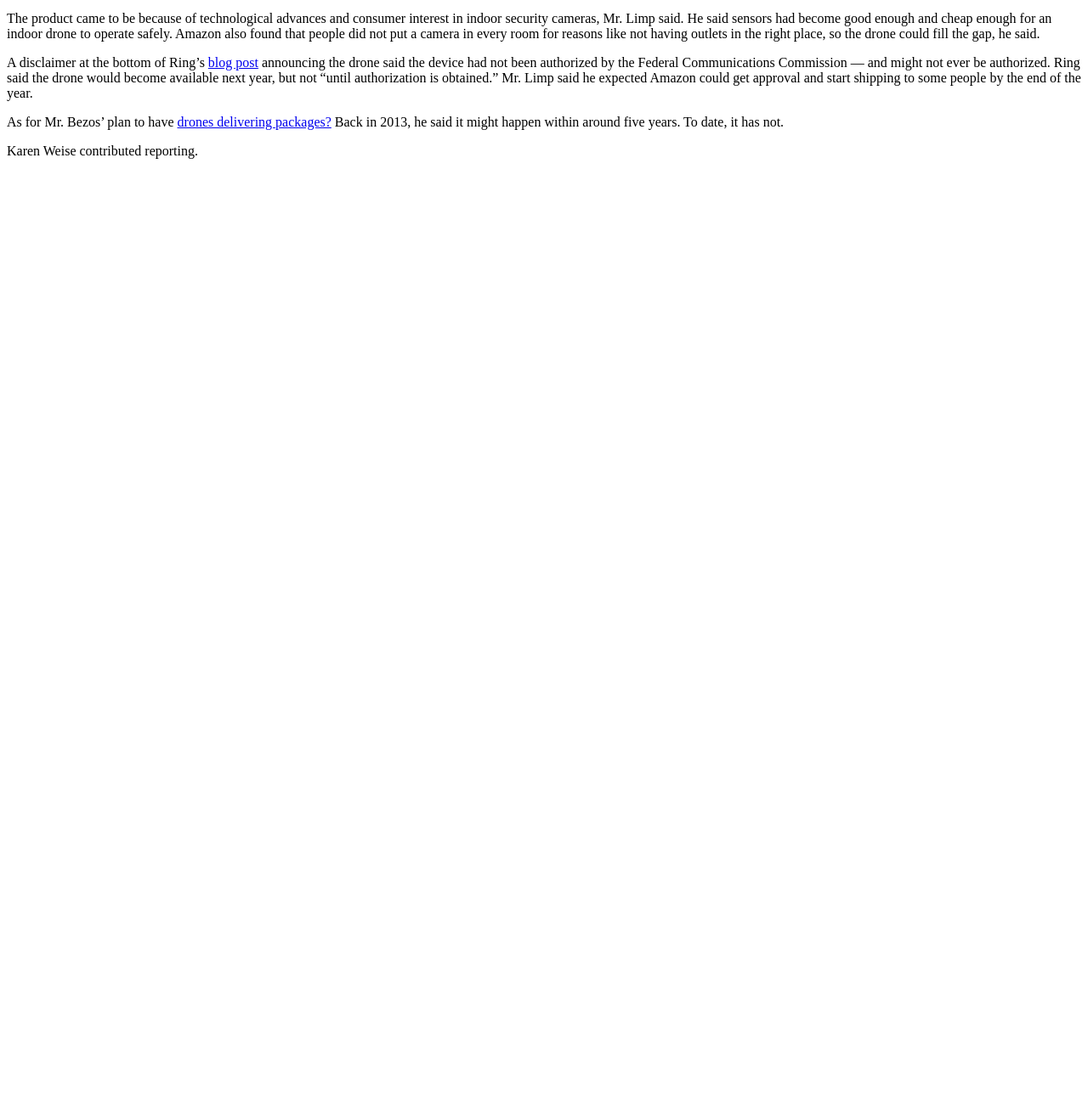
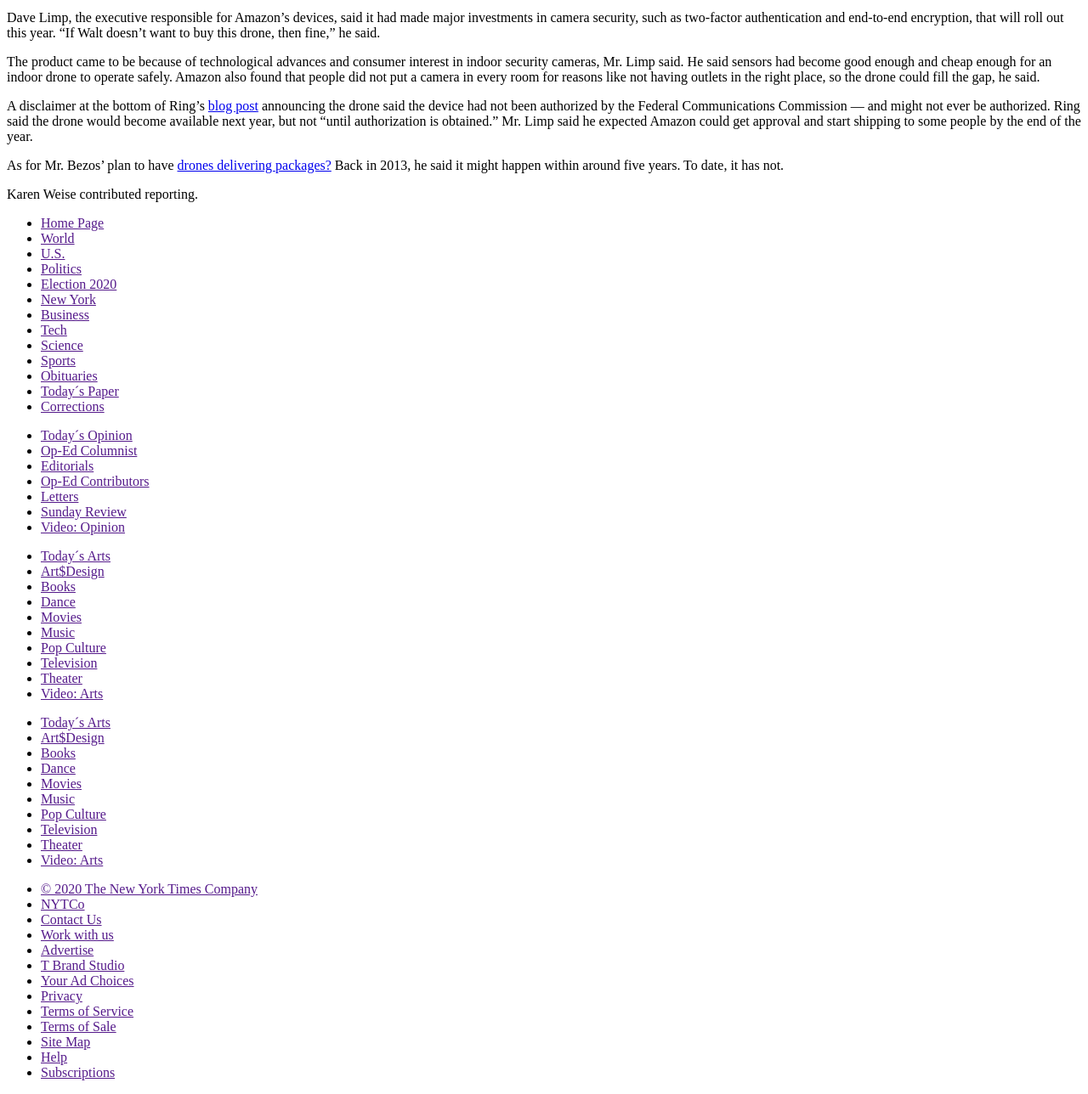
Before and after one commit to tomascravero/Express-News, a plain HTML site: page index.html in a window 1280 px wide. Shown: the part 1484-2772 px from the top of the page at 85% size. Before the commit the page ends 1687 px from the top, so only its background shows below. Drawn offline with Linux system fonts and the light colour scheme.

Commit message:
footer links

```diff
--- a/index.html
+++ b/index.html
@@ -4,8 +4,25 @@
 <head>
     <meta charset="UTF-8">
     <meta name="viewport" content="width=device-width, initial-scale=1.0">
-    <title>Express News</title>
+    <title>Amazon Unveils Drone That Films Inside Your Home. What Could Go Wrong?</title>
 </head>
+<header style="position: relative; border-bottom: 1px solid #e2e2e2; width: 100%;">
+    <section style="display: flex; align-items: center; justify-content: space-between; margin: 0 auto; height: 36px; padding: 4px 15px 2px 15px;">
+        <div>
+            <span><strong>TECHNOLOGY</strong></span>
+        </div>
+        <div>
+            <a href="https://www.nytimes.com/">
+                <img src="/img/1200px-The_New_York_Times_Logo.svg.png" width="150" alt="">
+            </a>
+        </div>
+        <div>
+            <a href="https://www.nytimes.com/subscription?campaignId=9RXK8&redirect_uri=https%3A%2F%2Fwww.nytimes.com%2F2020%2F09%2F24%2Ftechnology%2Famazon-ring-drone.html">
+                <input type="button" value="SUSCRIBE NOW">
+            </a>
+        </div>
+    </section>
+</header>
 
 <body>
     <div>
@@ -55,6 +72,114 @@
         <p>As for Mr. Bezos’ plan to have <a href="https://www.nytimes.com/2016/10/02/technology/britain-amazon-drone-test-delivery.html">drones delivering packages?</a> Back in 2013, he said it might happen within around five years. To date, it has not.</p>
         <p>Karen Weise contributed reporting.</p>
     </div>
+    <nav>
+        <div>
+            <header></header>
+            <div>
+                <section>
+                    <ul>
+                        <li><a href="">Home Page</a></li>
+                        <li><a href="">World</a></li>
+                        <li><a href="">U.S.</a></li>
+                        <li><a href="">Politics</a></li>
+                        <li><a href="">Election 2020</a></li>
+                        <li><a href="">New York</a></li>
+                        <li><a href="">Business</a></li>
+                        <li><a href="">Tech</a></li>
+                        <li><a href="">Science</a></li>
+                        <li><a href="">Sports</a></li>
+                        <li><a href="">Obituaries</a></li>
+                        <li><a href="">Today´s Paper</a></li>
+                        <li><a href="">Corrections</a></li>
+                    </ul>
+                </section>
+                <section>
+                    <ul>
+                        <li><a href="">Today´s Opinion</a></li>
+                        <li><a href="">Op-Ed Columnist</a></li>
+                        <li><a href="">Editorials</a></li>
+                        <li><a href="">Op-Ed Contributors</a></li>
+                        <li><a href="">Letters</a></li>
+                        <li><a href="">Sunday Review</a></li>
+                        <li><a href="">Video: Opinion</a></li>
+                    </ul>
+                </section>
+                <section>
+                    <ul>
+                        <li><a href="">Today´s Arts</a></li>
+                        <li><a href="">Art$Design</a></li>
+                        <li><a href="">Books</a></li>
+                        <li><a href="">Dance</a></li>
+                        <li><a href="">Movies</a></li>
+                        <li><a href="">Music</a></li>
+                        <li><a href="">Pop Culture</a></li>
+                        <li><a href="">Television</a></li>
+                        <li><a href="">Theater</a></li>
+                        <li><a href="">Video: Arts</a></li>
+                    </ul>
+                </section>
+                <section>
+                    <ul>
+                        <li><a href="">Today´s Arts</a></li>
+                        <li><a href="">Art$Design</a></li>
+                        <li><a href="">Books</a></li>
+                        <li><a href="">Dance</a></li>
+                        <li><a href="">Movies</a></li>
+                        <li><a href="">Music</a></li>
+                        <li><a href="">Pop Culture</a></li>
+                        <li><a href="">Television</a></li>
+                        <li><a href="">Theater</a></li>
+                        <li><a href="">Video: Arts</a></li>
+                    </ul>
+                </section>
+            </div>
+        </div>
+    </nav>
+    <footer>
+        <nav>
+            <ul>
+                <li><a href="">© 2020 The New York Times Company
+                </a></li>
+                <li>
+                    <a href="">NYTCo</a>
+                </li>
+                <li>
+                    <a href="">Contact Us</a>
+                </li>
+                <li>
+                    <a href="">Work with us</a>
+                </li>
+                <li>
+                    <a href="">Advertise</a>
+                </li>
+                <li>
+                    <a href="">T Brand Studio</a>
+                </li>
+                <li>
+                    <a href="">Your Ad Choices</a>
+                </li>
+                <li>
+                    <a href="">Privacy</a>
+                </li>
+                <li>
+                    <a href="">Terms of Service</a>
+                </li>
+                <li>
+                    <a href="">Terms of Sale</a>
+                </li>
+                <li>
+                    <a href="">Site Map</a>
+                </li>
+                <li>
+                    <a href="">Help</a>
+                </li>
+                <li>
+                    <a href="">Subscriptions</a>
+                </li>
+            </ul>
+        </nav>
+    </footer>
 </body>
 
+
 </html>
```
